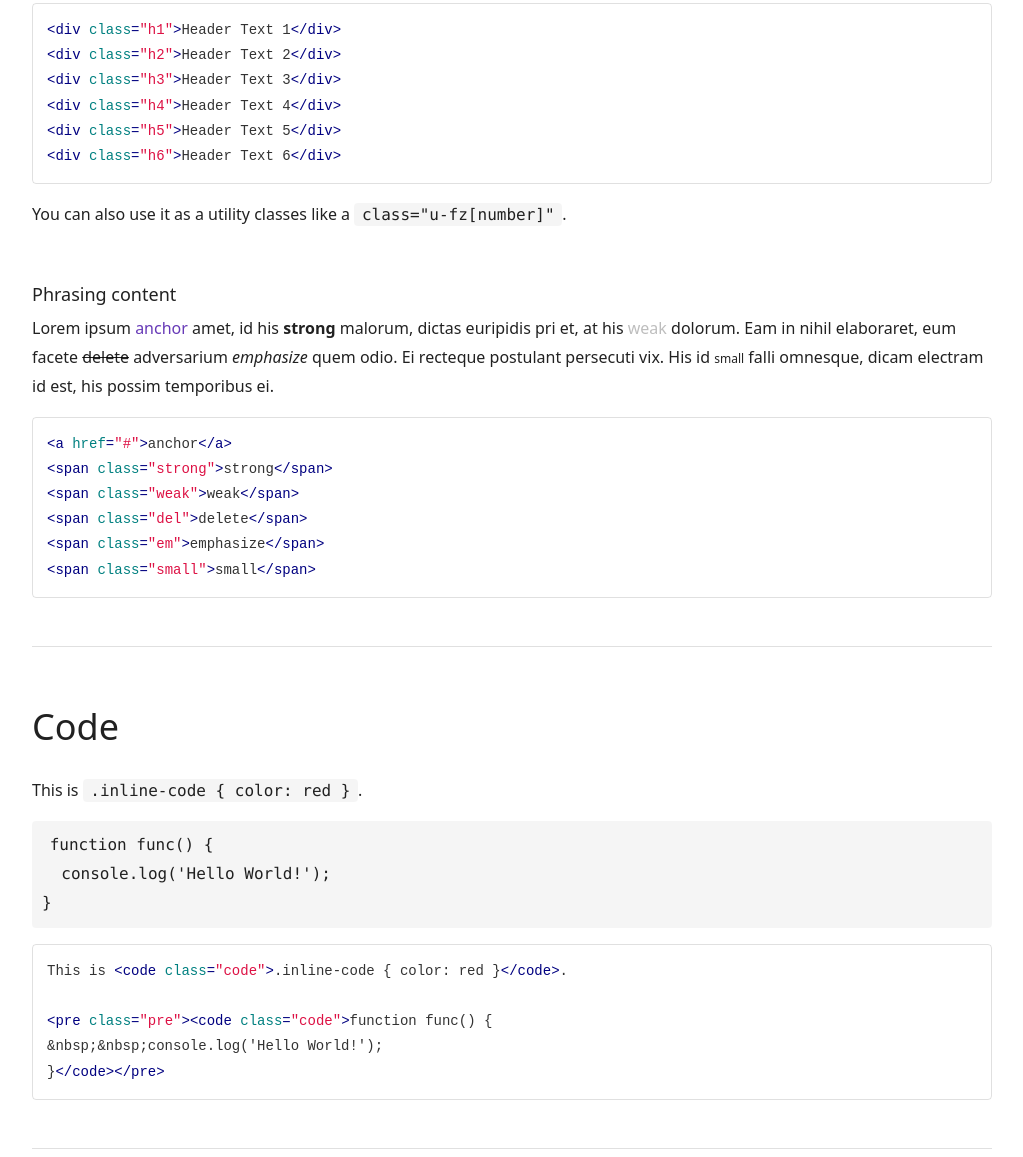
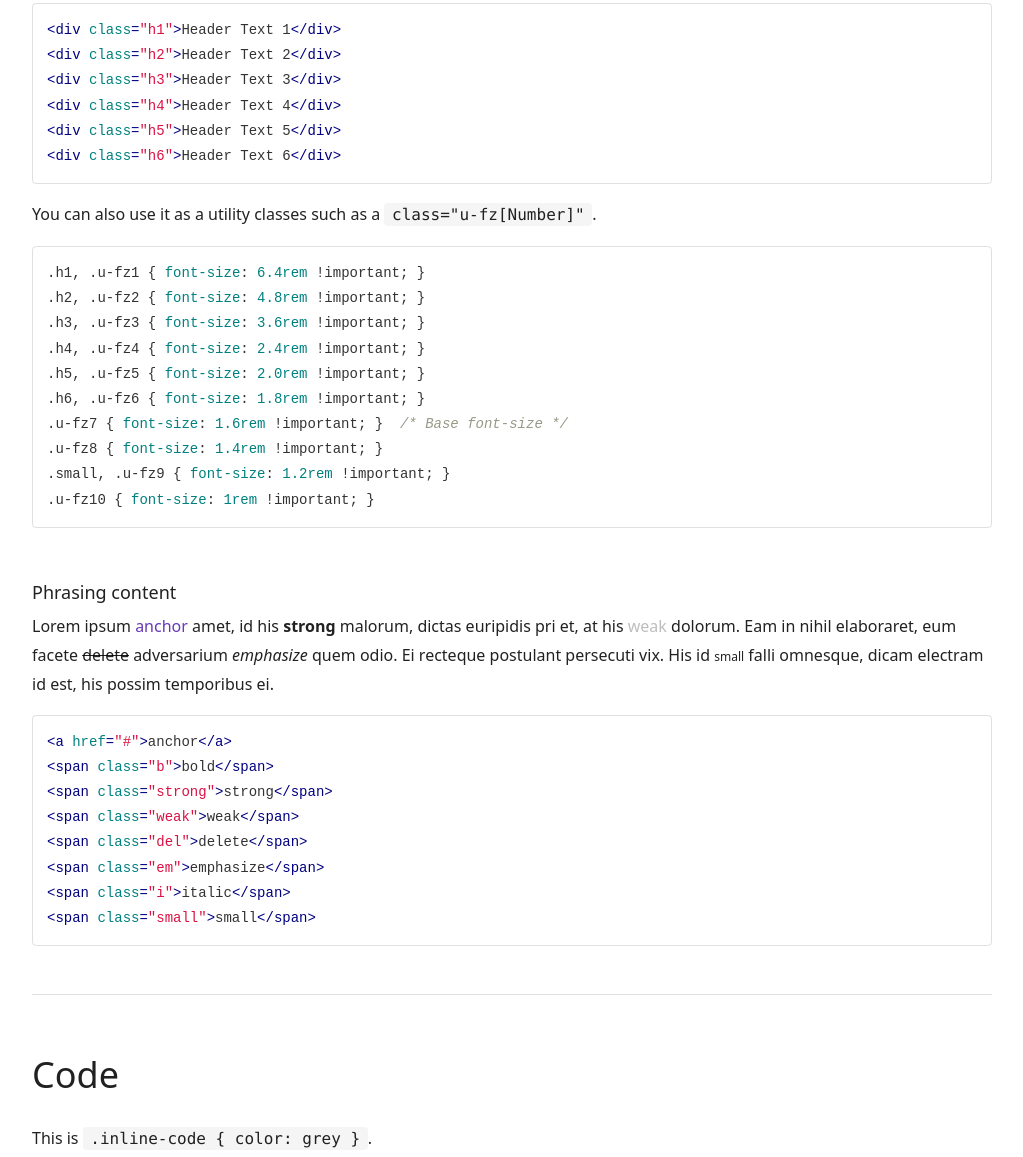
Before and after one commit to t32k/wisteria, a website: page docs/index.html in a window 1280 px wide. Shown: the part 2505-3662 px from the top of the page, without its empty margins (128-1151 px from the left). Drawn offline with Linux system fonts and the light colour scheme.

Commit message:
Cosme docs

```diff
--- a/docs/index.html
+++ b/docs/index.html
@@ -119,15 +119,28 @@
       &lt;div class=&quot;h4&quot;&gt;Header Text 4&lt;/div&gt;
       &lt;div class=&quot;h5&quot;&gt;Header Text 5&lt;/div&gt;
       &lt;div class=&quot;h6&quot;&gt;Header Text 6&lt;/div&gt;</code></pre>
-    <p>You can also use it as a utility classes like a <code class="code">class="u-fz[number]"</code>.</p>
+    <p>You can also use it as a utility classes such as a <code class="code">class="u-fz[Number]"</code>.</p>
+
+    <pre><code class="css">.h1, .u-fz1 { font-size: 6.4rem !important; }
+      .h2, .u-fz2 { font-size: 4.8rem !important; }
+      .h3, .u-fz3 { font-size: 3.6rem !important; }
+      .h4, .u-fz4 { font-size: 2.4rem !important; }
+      .h5, .u-fz5 { font-size: 2.0rem !important; }
+      .h6, .u-fz6 { font-size: 1.8rem !important; }
+      .u-fz7 {  font-size: 1.6rem !important; }&nbsp;&nbsp;/* Base font-size */
+      .u-fz8 {  font-size: 1.4rem !important; }
+      .small, .u-fz9 {  font-size: 1.2rem !important; }
+      .u-fz10 {  font-size: 1rem !important; }</code></pre>
 
     <div class="h6 u-mtx u-mbs">Phrasing content</div>
     <div>Lorem ipsum <a href="#">anchor</a> amet, id his <span class="strong">strong</span> malorum, dictas euripidis pri et, at his <span class="weak">weak</span> dolorum. Eam in nihil elaboraret, eum facete <span class="del">delete</span> adversarium <span class="em">emphasize</span> quem odio. Ei recteque postulant persecuti vix. His id <span class="small">small</span> falli omnesque, dicam electram id est, his possim temporibus ei.</div>
     <pre><code class="html">&lt;a href=&quot;#&quot;&gt;anchor&lt;/a&gt;
+      &lt;span class=&quot;b&quot;&gt;bold&lt;/span&gt;
       &lt;span class=&quot;strong&quot;&gt;strong&lt;/span&gt;
       &lt;span class=&quot;weak&quot;&gt;weak&lt;/span&gt;
       &lt;span class=&quot;del&quot;&gt;delete&lt;/span&gt;
       &lt;span class=&quot;em&quot;&gt;emphasize&lt;/span&gt;
+      &lt;span class=&quot;i&quot;&gt;italic&lt;/span&gt;
       &lt;span class=&quot;small&quot;&gt;small&lt;/span&gt;
     </code></pre>
   </section>
@@ -138,7 +151,7 @@
 
   <h3 class="h3 u-mbm">Code</h3>
   <section>
-    <p class="u-mbm">This is <code class="code">.inline-code { color: red }</code>.</p>
+    <p class="u-mbm">This is <code class="code">.inline-code { color: grey }</code>.</p>
     <pre class="pre"><code class="code nohighlight">function func() {
       &nbsp;&nbsp;console.log('Hello World!');
       }</code></pre>
```
